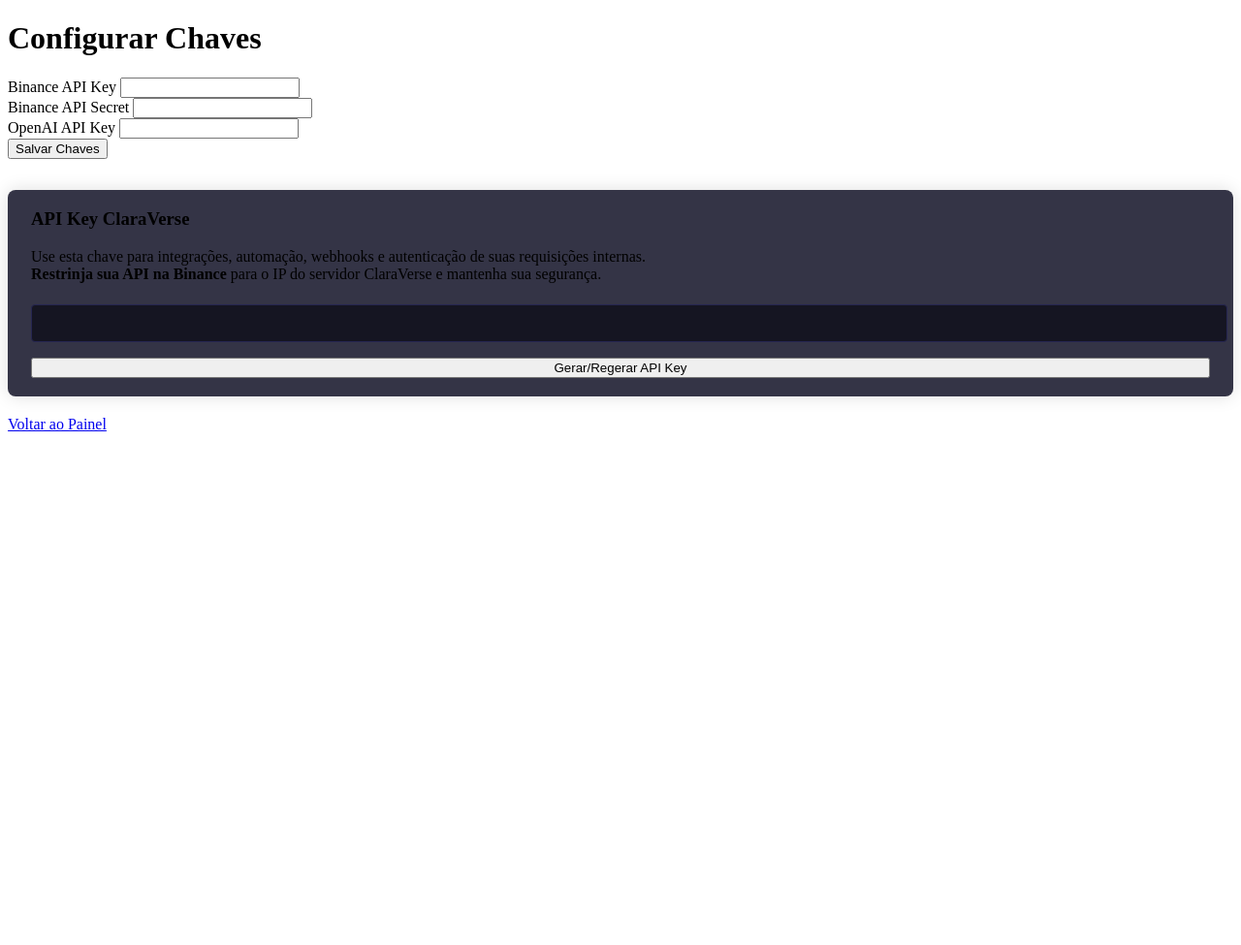
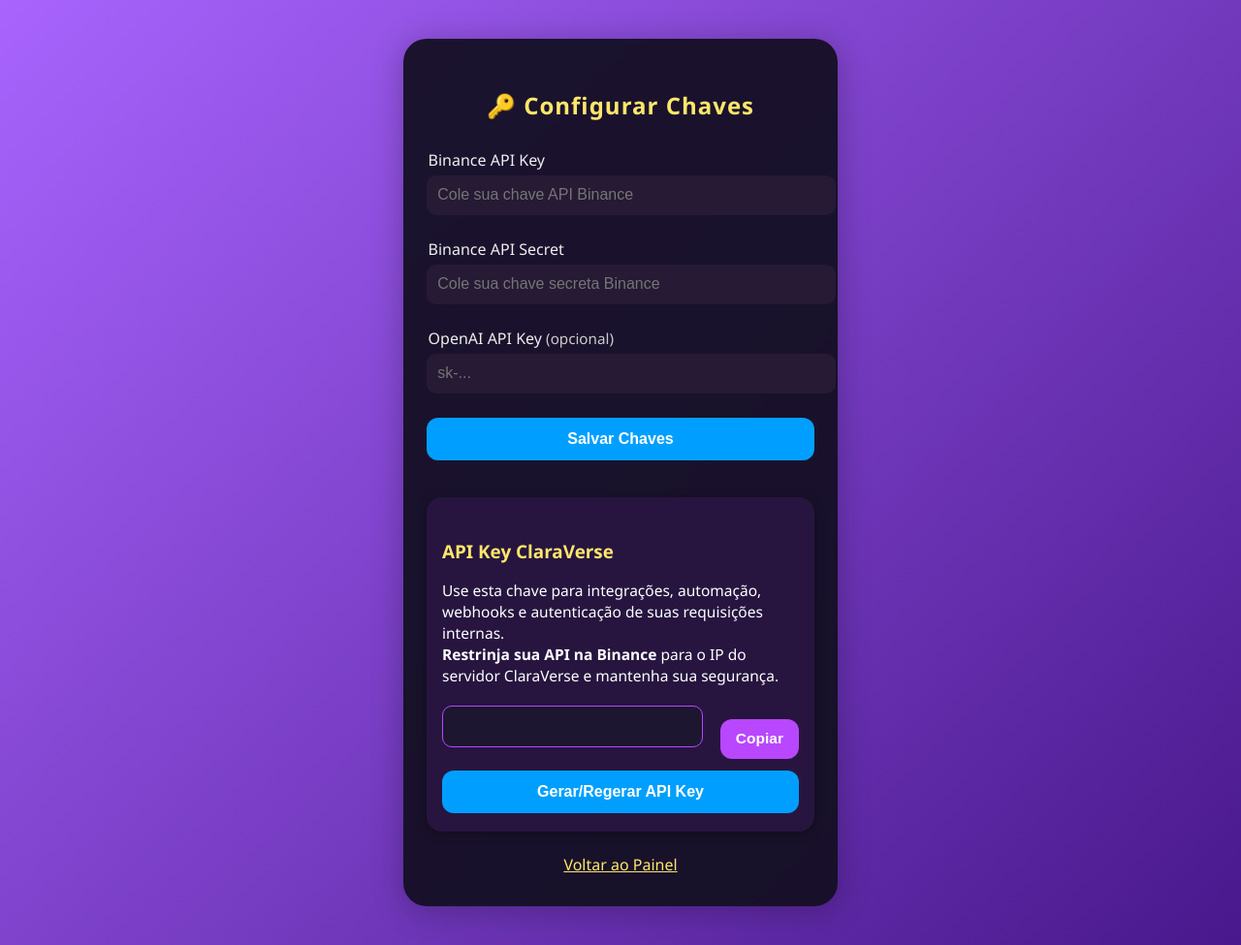
Before and after one commit to Claratrade33/Soma, a Flask app: template templates/configurar.html in a window 1280 px wide. Shown: the whole page at 97% size. Before the commit the page ends 445 px from the top, so only its background shows below. Run offline with Flask 3, Linux system fonts and the light colour scheme; the template is opened without the code that fills it, so the values that code supplies are empty.

Commit message:
Atualizar o configurar.html

```diff
--- a/templates/configurar.html
+++ b/templates/configurar.html
@@ -2,49 +2,190 @@
 <html lang="pt-br">
 <head>
     <meta charset="UTF-8">
-    <title>Configurar Chaves | ClaraVerse</title>
+    <title>Configurar Chaves | ClaraVerse Finance</title>
     <meta name="viewport" content="width=device-width, initial-scale=1">
-    <link rel="stylesheet" href="{{ url_for('static', filename='style.css') }}">
+    <style>
+        body {
+            min-height: 100vh;
+            background: linear-gradient(135deg, #a864fd 0%, #49188c 100%);
+            font-family: 'Segoe UI', 'Arial', sans-serif;
+            margin: 0;
+        }
+        .container {
+            max-width: 400px;
+            margin: 40px auto;
+            padding: 2rem 1.5rem;
+            background: rgba(20, 15, 35, 0.94);
+            border-radius: 24px;
+            box-shadow: 0 4px 32px #0004;
+            color: #fff;
+        }
+        h2 {
+            text-align: center;
+            margin-bottom: 1.8rem;
+            color: #ffe76a;
+            letter-spacing: 1px;
+        }
+        label {
+            display: block;
+            margin: 1.1rem 0 0.35rem 0.1rem;
+            color: #eee;
+            font-weight: 500;
+        }
+        input[type="text"], input[type="password"] {
+            width: 100%;
+            padding: 0.7rem;
+            border: none;
+            border-radius: 10px;
+            font-size: 1rem;
+            margin-bottom: 0.4rem;
+            background: #261a34;
+            color: #ffe76a;
+        }
+        .btn-main, .btn-copy {
+            background: #009fff;
+            color: #fff;
+            border: none;
+            padding: 0.8rem 1.2rem;
+            border-radius: 12px;
+            font-weight: bold;
+            font-size: 1rem;
+            margin-top: 1.2rem;
+            cursor: pointer;
+            transition: background .2s;
+        }
+        .btn-main:hover {
+            background: #21c8f6;
+        }
+        .btn-copy {
+            background: #b847ff;
+            margin-left: 0.6rem;
+            padding: 0.7rem 1rem;
+            font-size: 0.97rem;
+        }
+        .btn-copy:hover {
+            background: #8005ad;
+        }
+        .api-section {
+            margin-top: 2.4rem;
+            padding: 1.5rem 1rem 1.2rem 1rem;
+            background: rgba(40, 22, 66, 0.93);
+            border-radius: 16px;
+            box-shadow: 0 2px 12px #0005;
+        }
+        .api-section h3 {
+            color: #ffe76a;
+            margin-bottom: 0.5rem;
+            font-size: 1.18rem;
+        }
+        .api-key-row {
+            display: flex;
+            align-items: center;
+            gap: 0.5rem;
+        }
+        .api-key-row input {
+            flex: 1;
+            color: #fff;
+            background: #1c1630;
+            border: 1px solid #b847ff;
+            font-size: 1rem;
+            padding: 0.7rem;
+        }
+        .success, .error {
+            margin-top: 1.2rem;
+            padding: 1rem 0.8rem;
+            border-radius: 10px;
+            font-weight: bold;
+            text-align: center;
+            font-size: 1rem;
+        }
+        .success {
+            background: #15d83c22;
+            color: #1be583;
+            border: 1px solid #1be58388;
+        }
+        .error {
+            background: #ff084422;
+            color: #ffb6b6;
+            border: 1px solid #ff084488;
+        }
+        @media (max-width: 600px) {
+            .container { max-width: 98vw; }
+        }
+    </style>
 </head>
-<body class="bg-dark">
-    <div class="container center painel-container">
-        <h1 class="logo-title">Configurar Chaves</h1>
-        <form method="POST" class="form">
-            <div class="form-group">
-                <label for="binance_api_key">Binance API Key</label>
-                <input type="text" id="binance_api_key" name="binance_api_key" value="{{ user.binance_api_key or '' }}">
-            </div>
-            <div class="form-group">
-                <label for="binance_api_secret">Binance API Secret</label>
-                <input type="password" id="binance_api_secret" name="binance_api_secret" value="{{ user.binance_api_secret or '' }}">
-            </div>
-            <div class="form-group">
-                <label for="gpt_api_key">OpenAI API Key</label>
-                <input type="text" id="gpt_api_key" name="gpt_api_key" value="{{ user.gpt_api_key or '' }}">
-            </div>
-            <button type="submit" class="btn btn-main">Salvar Chaves</button>
+<body>
+    <div class="container">
+        <h2>🔑 Configurar Chaves</h2>
+        <form method="POST" action="{{ url_for('configurar') }}">
+            <label for="binance_api_key">Binance API Key</label>
+            <input type="text" id="binance_api_key" name="binance_api_key"
+                value="{{ user.binance_api_key if user and user.binance_api_key else '' }}"
+                autocomplete="off" placeholder="Cole sua chave API Binance" />
+
+            <label for="binance_api_secret">Binance API Secret</label>
+            <input type="text" id="binance_api_secret" name="binance_api_secret"
+                value="{{ user.binance_api_secret if user and user.binance_api_secret else '' }}"
+                autocomplete="off" placeholder="Cole sua chave secreta Binance" />
+
+            <label for="gpt_api_key">OpenAI API Key <span style="color:#ccc; font-size:0.95em;">(opcional)</span></label>
+            <input type="text" id="gpt_api_key" name="gpt_api_key"
+                value="{{ user.gpt_api_key if user and user.gpt_api_key else '' }}"
+                autocomplete="off" placeholder="sk-..." />
+
+            <button type="submit" class="btn-main" style="width:100%;">Salvar Chaves</button>
         </form>
-        <div class="api-section" style="margin-top: 2rem;">
+
+        <!-- Mensagem de feedback -->
+        {% with messages = get_flashed_messages(with_categories=true) %}
+        {% if messages %}
+          {% for category, msg in messages %}
+            <div class="{{ category }}">{{ msg }}</div>
+          {% endfor %}
+        {% endif %}
+        {% endwith %}
+
+        <div class="api-section">
             <h3>API Key ClaraVerse</h3>
-            <p>
+            <p style="font-size:0.97em;">
                 Use esta chave para integrações, automação, webhooks e autenticação de suas requisições internas.<br>
                 <b>Restrinja sua API na Binance</b> para o IP do servidor ClaraVerse e mantenha sua segurança.
             </p>
-            <input type="text" value="{{ user.claraverse_api_key or '' }}" readonly>
+            <div class="api-key-row">
+                <input id="claraverseKey" type="text" value="{{ user.claraverse_api_key or '' }}" readonly>
+                <button class="btn-copy" type="button" onclick="copiarAPIKey()">Copiar</button>
+            </div>
             <form method="POST" action="{{ url_for('gerar_api_key') }}">
-                <button type="submit" class="btn btn-main" style="margin-top: 0.5rem;">Gerar/Regerar API Key</button>
+                <button type="submit" class="btn-main" style="margin-top: 0.8rem; width: 100%;">Gerar/Regerar API Key</button>
             </form>
         </div>
-        <a href="{{ url_for('painel_operacao') }}" class="link">Voltar ao Painel</a>
-        {% with messages = get_flashed_messages(with_categories=true) %}
-          {% if messages %}
-            <ul class="flash-messages">
-            {% for category, message in messages %}
-              <li class="{{ category }}">{{ message }}</li>
-            {% endfor %}
-            </ul>
-          {% endif %}
-        {% endwith %}
+        <div style="margin-top:1.4rem; text-align:center;">
+            <a href="{{ url_for('painel_operacao') }}" style="color:#ffe76a;text-decoration:underline;">Voltar ao Painel</a>
+        </div>
     </div>
+    <script>
+        function copiarAPIKey() {
+            const input = document.getElementById('claraverseKey');
+            input.select();
+            input.setSelectionRange(0, 99999); // mobile
+            document.execCommand('copy');
+            // Alerta temporário bonito!
+            let alerta = document.createElement("div");
+            alerta.innerText = "API Key copiada!";
+            alerta.style.position = "fixed";
+            alerta.style.top = "25px";
+            alerta.style.left = "50%";
+            alerta.style.transform = "translateX(-50%)";
+            alerta.style.background = "#1be583";
+            alerta.style.color = "#221B33";
+            alerta.style.padding = "14px 38px";
+            alerta.style.borderRadius = "22px";
+            alerta.style.fontWeight = "bold";
+            alerta.style.boxShadow = "0 2px 10px #0004";
+            alerta.style.zIndex = "99999";
+            document.body.appendChild(alerta);
+            setTimeout(() => alerta.remove(), 1500);
+        }
+    </script>
 </body>
 </html>
```
